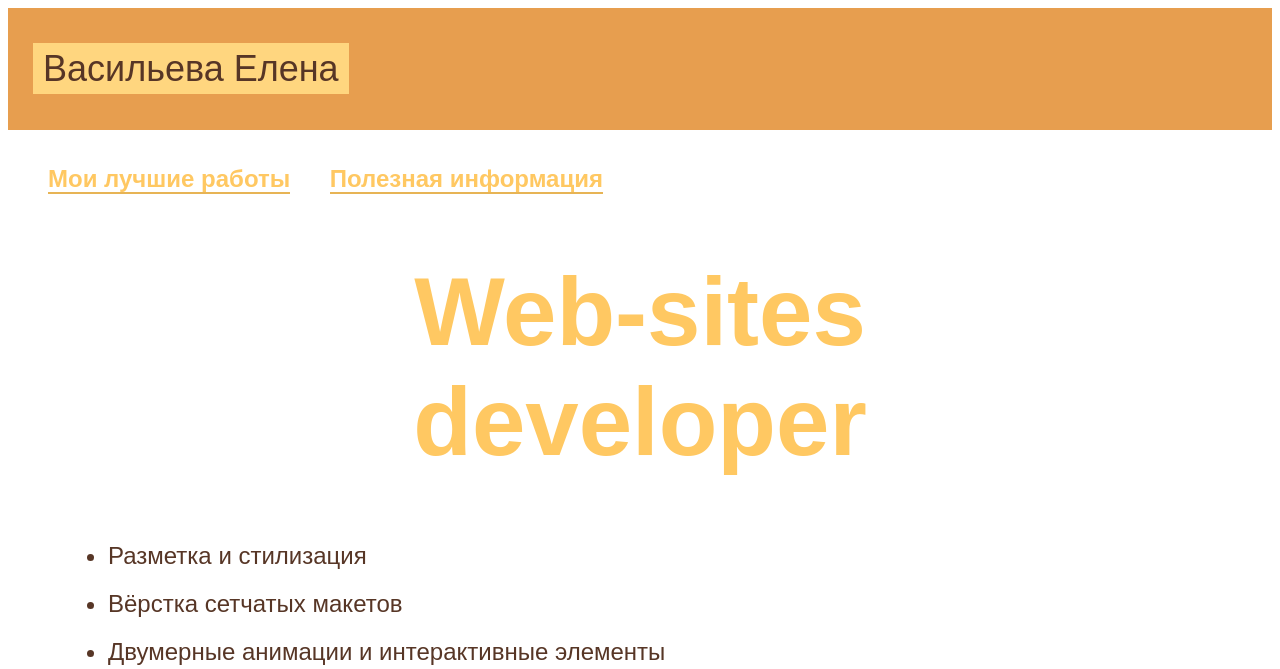
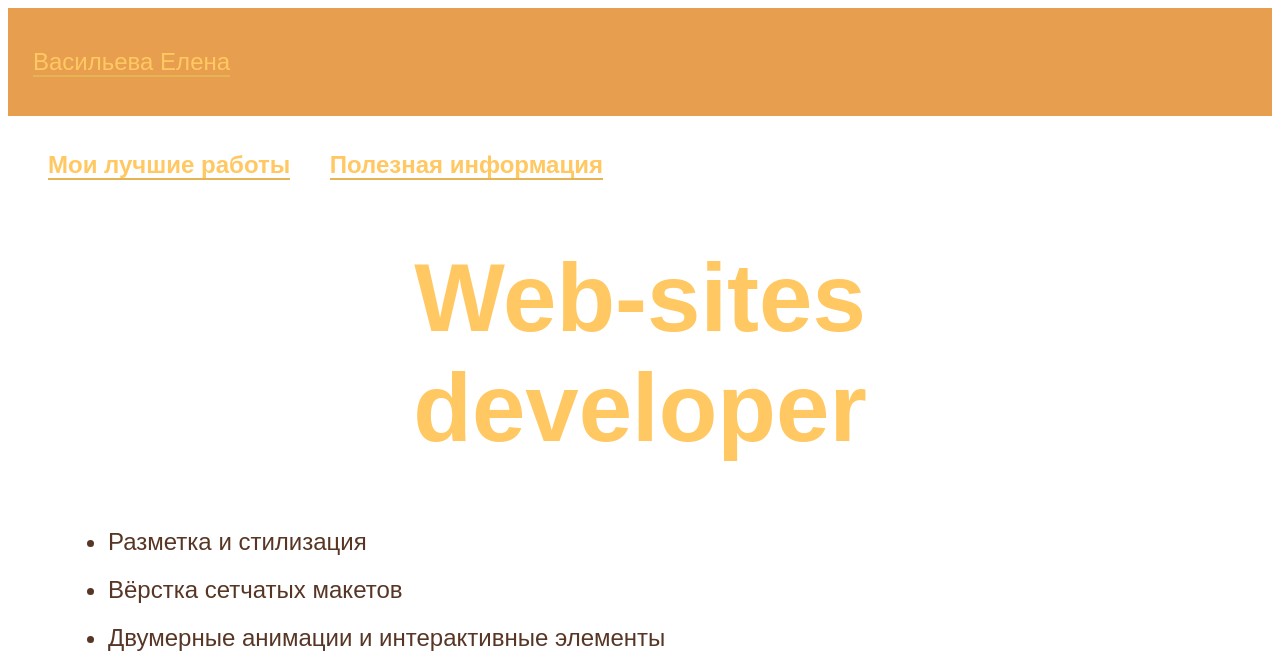
Before and after one commit to lenchikv26/glavnaya, a plain HTML site: page index.html in a window 1280 px wide. Shown: the top 669 px of the page. Drawn offline with Linux system fonts and the light colour scheme.

Commit message:
Update index.html

```diff
--- a/index.html
+++ b/index.html
@@ -5,7 +5,7 @@
   </head>
   <body>
     <header>
-      <a class="link-header" href="https://lenchikv26.github.io/obo_mne/">Васильева Елена</a>
+      <a class="link-nav" href="https://lenchikv26.github.io/obo_mne/">Васильева Елена</a>
     </header>
     <main>
       <nav>
```
